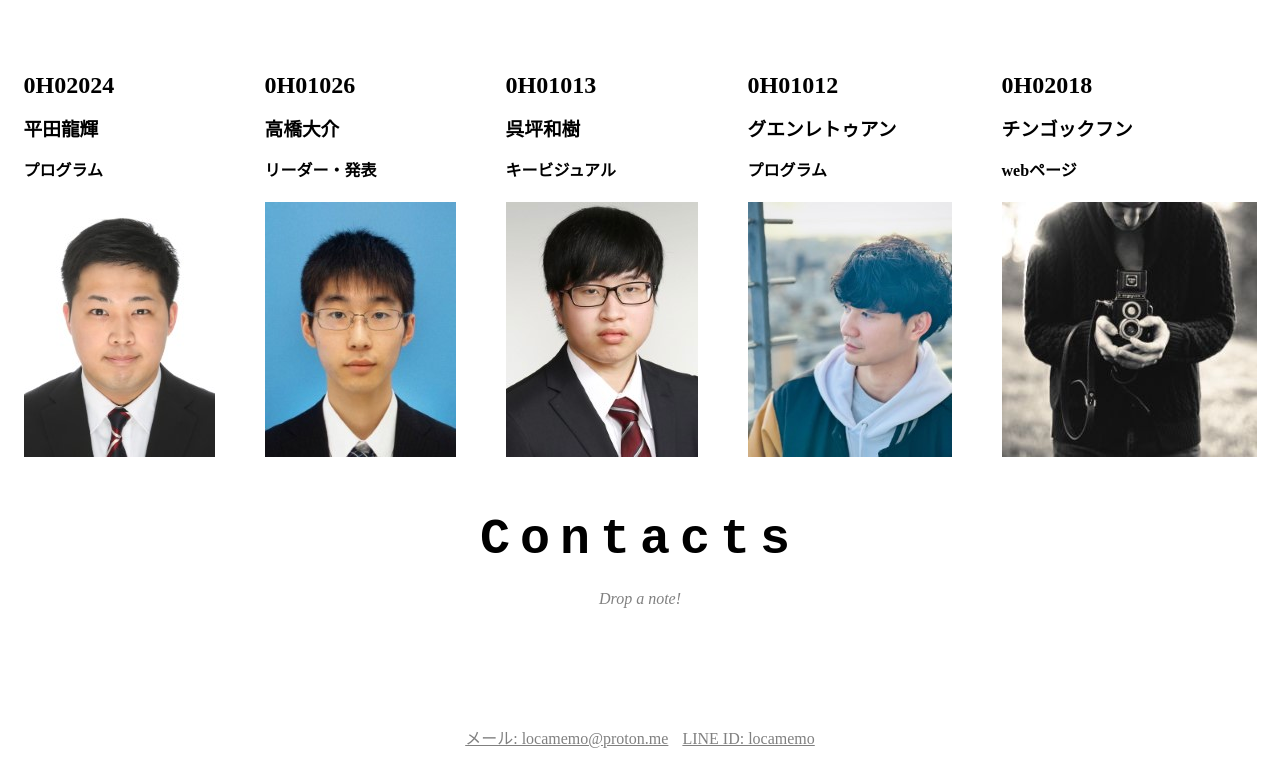
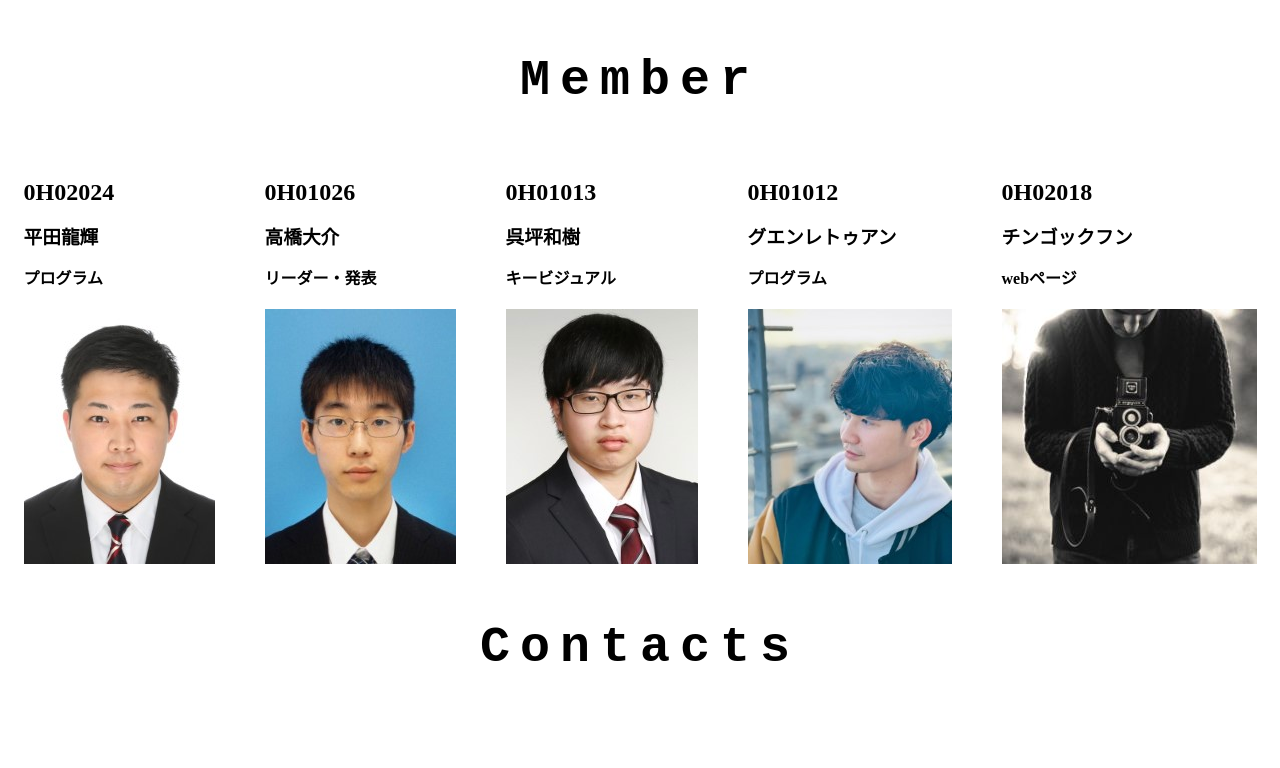
Before and after one commit to HirataRYuKi/locamemo, a plain HTML site: page index.html in a window 1280 px wide. Shown: the part 2625-3393 px from the top of the page. Drawn offline with nearby package versions, Linux system fonts and the light colour scheme.

Commit message:
Update index.html

```diff
--- a/index.html
+++ b/index.html
@@ -576,6 +576,13 @@
         <h1 class="">デモ動画</h1>
         <video controls width="auto" height="600" src="video.mp4" type="video/mp4"></video>
     </div>
+    <div>
+        <h3 style=" text-align: center;
+        font-size: 50px;
+        margin: 10;
+        font-family: 'Courier New', Courier, monospace;
+        letter-spacing: 10px">Member
+        </h3>
         <div class="band-img">
             <div class="band-img-item1">
                 <h2>0H02024</h2>
@@ -608,10 +615,9 @@
                 <img src="bandmember.jpg" alt="">
             </div>
         </div>
+    </div>
     <div class="contact">
         <h3>Contacts</h3>
-        <h4>Drop a note!</h4>
-
     </div>
     <div class="footer">
         <a class="shadow_btn02" href="mailto:locamemo@proton.me">メール: locamemo@proton.me</a>
```
Lines whose indentation alone changed are shown as unchanged.
